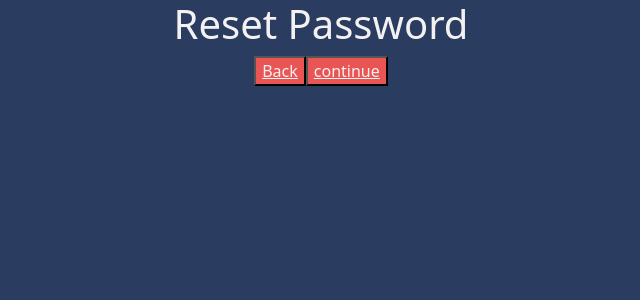
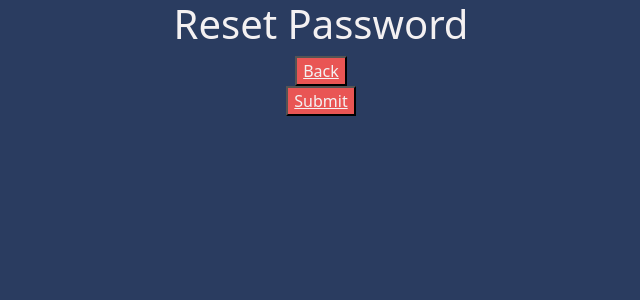
Before and after one commit to Mkamboykos/Zerbez-pwa, a React (Create React App) app: page /ResetPassword in a window 1280 px wide. Shown: the top 300 px of the page, without its empty margins (319-959 px from the left). Built offline with nearby package versions, Linux system fonts and the light colour scheme.

Commit message:
Fixed forgot password Color buttons

```diff
--- a/src/ResetPassword.js
+++ b/src/ResetPassword.js
@@ -9,7 +9,8 @@ function ResetPassword() {
             <h1>Reset Password</h1>
 
             <button className="ResetPassword_button_Back"><Link to="/EnterCode" className="link">Back</Link></button>
-            <button className="ResetPassword_button_forgetPassword"><Link to="/EnterCode" className="link">continue</Link></button>
+            <br></br>
+            <button className="Submit_button_forgetPassword"><Link to="/" className="link">Submit</Link></button>
 
         </div>
     )
--- a/src/index.css
+++ b/src/index.css
@@ -36,9 +36,10 @@ h1, p{
   background-color: #DC967F;
 }
 
+.Back_button_EnterCode,
 .continue_button_forgetPassword,
 .continue_button_EnterCode,
-.submit_button_ResetPassword,
+.Submit_button_forgetPassword,
 .Dashboard_button_Settings,
 .Dashboard_button_Floorplan,
 .Dashboard_button_EndShift,
```
